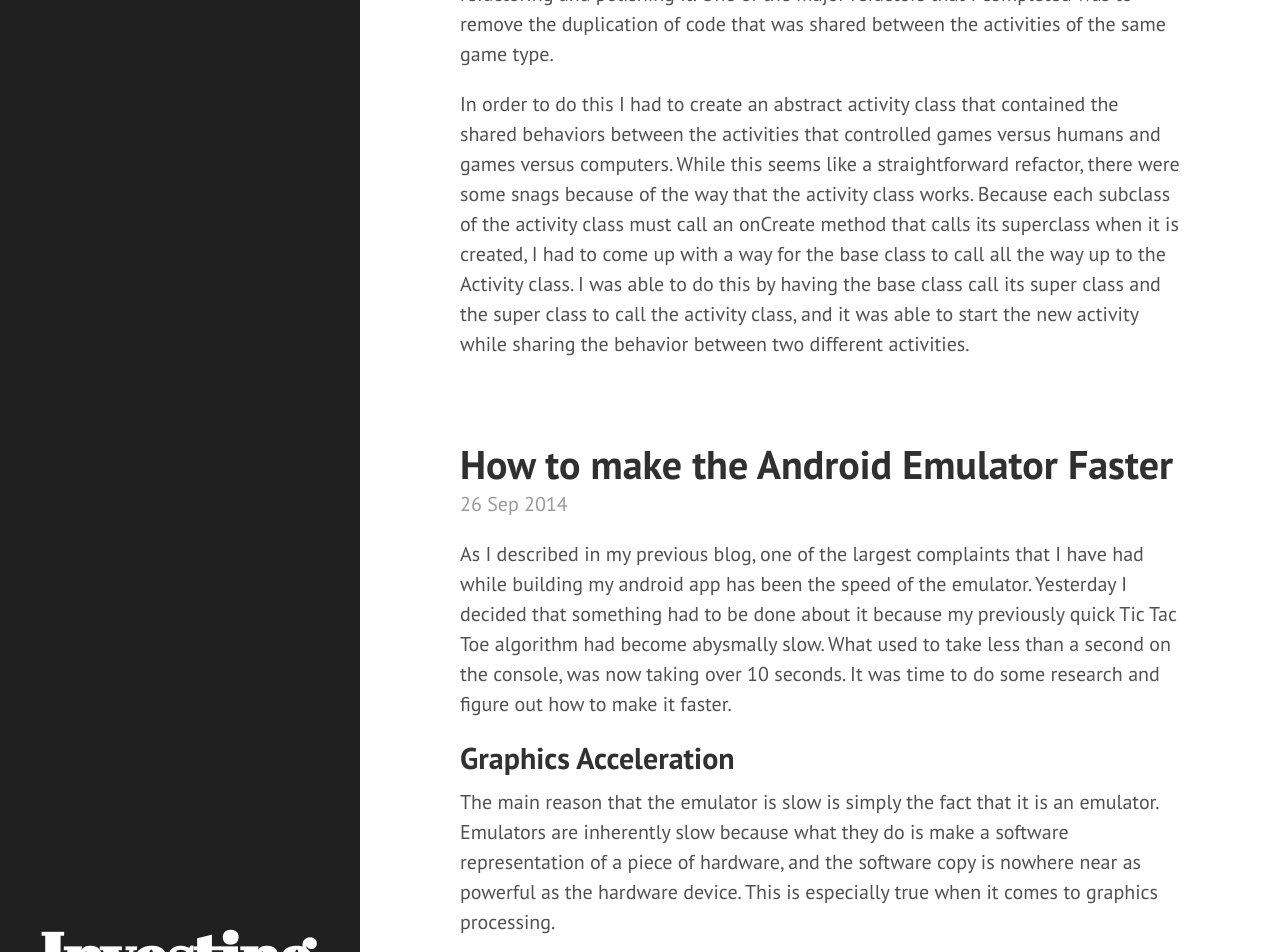
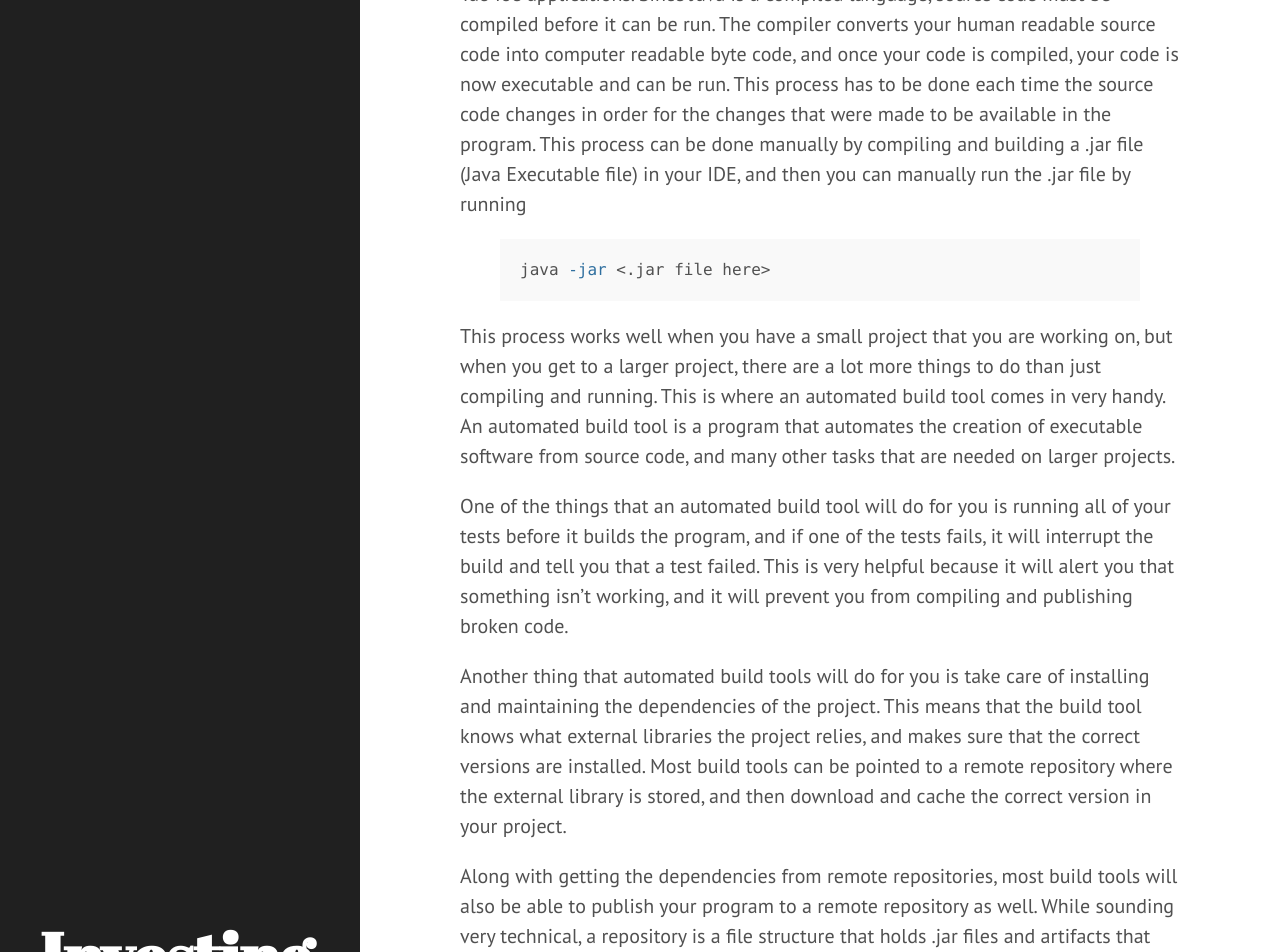
Before and after one commit to Nayshins/Nayshins.github.io, a Jekyll site: the page built from index.html, in a window 1280 px wide and 1400 px high, scrolled down 231 px. Shown: the top 952 px of the window. Built offline with Jekyll 4.4.1, drawn with Linux system fonts in a browser that asks for light colours; Markdown is read by kramdown in place of the engine named in the settings; the list of posts is cut into pages by our own code; some of the changed text lies outside the part shown.

Commit message:
new posts

```diff
--- /dev/null
+++ b/_posts/2014-10-02-build-tools-and-repeatability.md
@@ -0,0 +1,21 @@
+---
+layout: post
+title: Build Tools
+---
+
+Over the last few weeks, I have been working exclusively with Java to build my Tic Tac Toe applications. Since Java is a compiled language, source code must be compiled before it can be run.  The compiler converts your human readable source code into computer readable byte code, and once your code is compiled, your code is now executable and can be run. This process has to be done each time the source code changes in order for the changes that were made to be available in the program. This process can be done manually by compiling and building a .jar file (Java Executable file) in your IDE, and then you can manually run the .jar file by running
+{% highlight shell %}
+java -jar <.jar file here>
+{% endhighlight %}
+
+This process works well when you have a small project that you are working on, but when you get to a larger project, there are a lot more things to do than just compiling and running.  This is where an automated build tool comes in very handy. An automated build tool is a program that automates the creation of executable software from source code, and many other tasks that are needed on larger projects.
+
+One of the things that an automated build tool will do for you is running all of your tests before it builds the program, and if one of the tests fails, it will interrupt the build and tell you that a test failed. This is very helpful because it will alert you that something isn't working, and it will prevent you from compiling and publishing broken code.
+
+Another thing that automated build tools will do for you is take care of installing and maintaining the dependencies of the project. This means that the build tool knows what external libraries the project relies, and makes sure that the correct versions are installed. Most build tools can be pointed to a remote repository where the external library is stored, and then download and cache the correct version in your project.
+
+Along with getting the dependencies from remote repositories, most build tools will also be able to publish your program to a remote repository as well. While sounding very technical, a repository is a file structure that holds .jar files and artifacts that are needed to build the library. The way most repositories file structures are set up is: the organization, then the package name, and lastly the version. Using my Tic Tac Toe application as an example, the file structure of the remote repository looks like this **me/jakenations/java-tic-tac-toe/1.0** .  This is a common file structure that is used by build tools in order to maintain a convention between programmers, so that built tools can get any dependency that is needed from a repository.
+
+While build tools make programmers lives easier by taking care of these tasks automatically, they also help by making this process repeatable for anyone building the project. If configured correctly, everyone working on or with the project will have it build the same way without any extra effort. This is what I consider to be the most important aspect of the build tool because without this repeatability, programmers would be struggling to share projects with each other because the code will be different each time the code is built by someone else.
+
+In my next blog post, I will go more in depth about how I used Gradle to build my Tic Tac Toe projects, and how you can create your own repository on Amazon S3.
```
Also changed, not shown: _posts/2014-10-01-still-android.md (+5 -0 lines).
